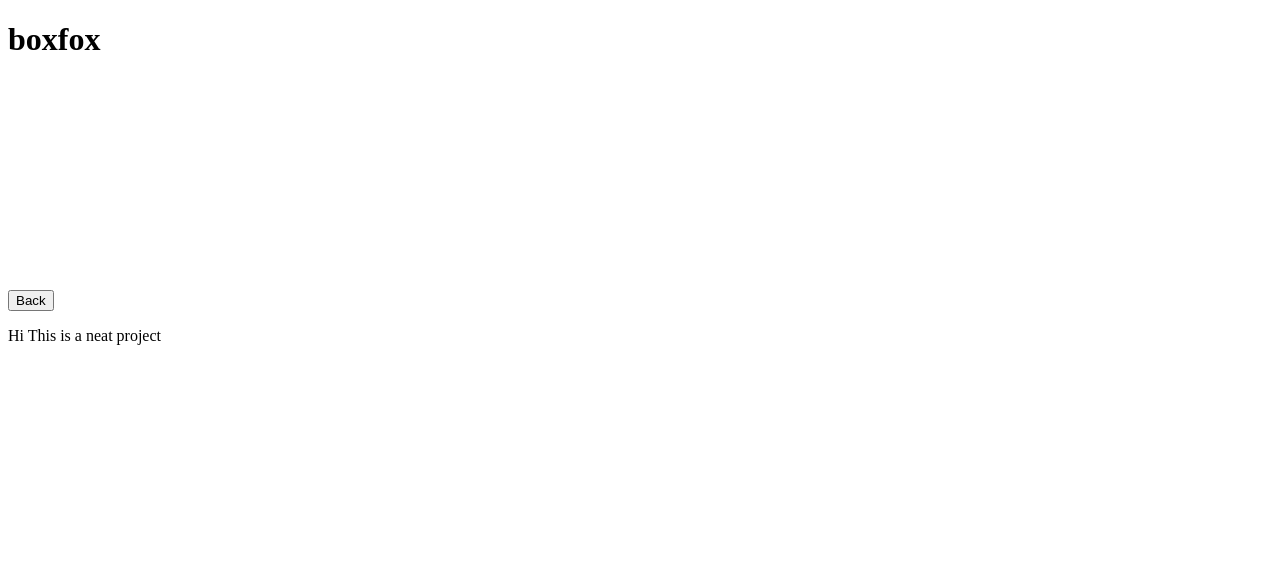
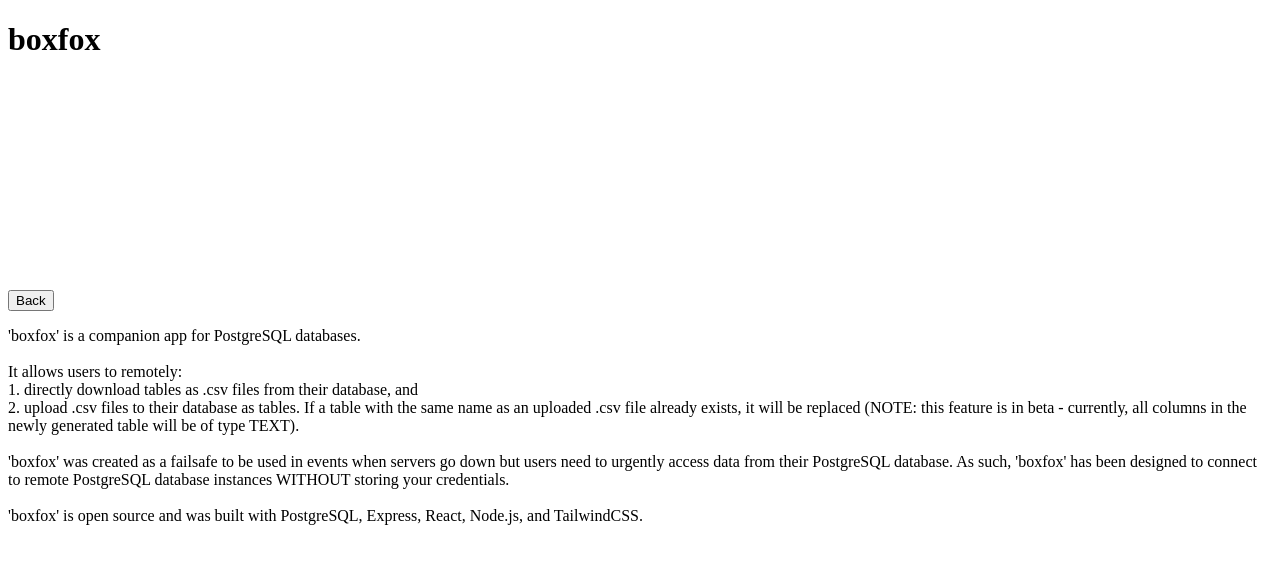
Before and after one commit to yoko-8/boxfox, a React app: page / in a window 1280 px wide. Both pictures are taken after a click on the button "About". Shown: the top 564 px of the page. Built offline with nearby package versions, Linux system fonts and the light colour scheme; the HTML template or start-up script is replaced by a standard one.

Commit message:
Completed 'about' section

```diff
--- a/client/src/components/About.jsx
+++ b/client/src/components/About.jsx
@@ -17,7 +17,19 @@ export default function About({ switchPage }) {
               <img src={gitHubLogo} className='h-10 mb-1 transform active:scale-95 transition-transform' />
             </a>
           </div>
-        <p>Hi This is a neat project</p>
+        <div className='mt-8 px-2 py-1 bg-white rounded shadow'>
+          <p>
+            'boxfox' is a companion app for PostgreSQL databases.<br/>
+            <br/>
+            It allows users to remotely:<br/>
+            1. directly download tables as .csv files from their database, and<br/>
+            2. upload .csv files to their database as tables. If a table with the same name as an uploaded .csv file already exists, it will be replaced (NOTE: this feature is in beta - currently, all columns in the newly generated table will be of type TEXT).<br/>
+            <br/>
+            'boxfox' was created as a failsafe to be used in events when servers go down but users need to urgently access data from their PostgreSQL database. As such, 'boxfox' has been designed to connect to remote PostgreSQL database instances WITHOUT storing your credentials.<br/>
+            <br/>
+            'boxfox' is open source and was built with PostgreSQL, Express, React, Node.js, and TailwindCSS.<br/>
+          </p>
+        </div>
       </div>
     </div>
   )
```
